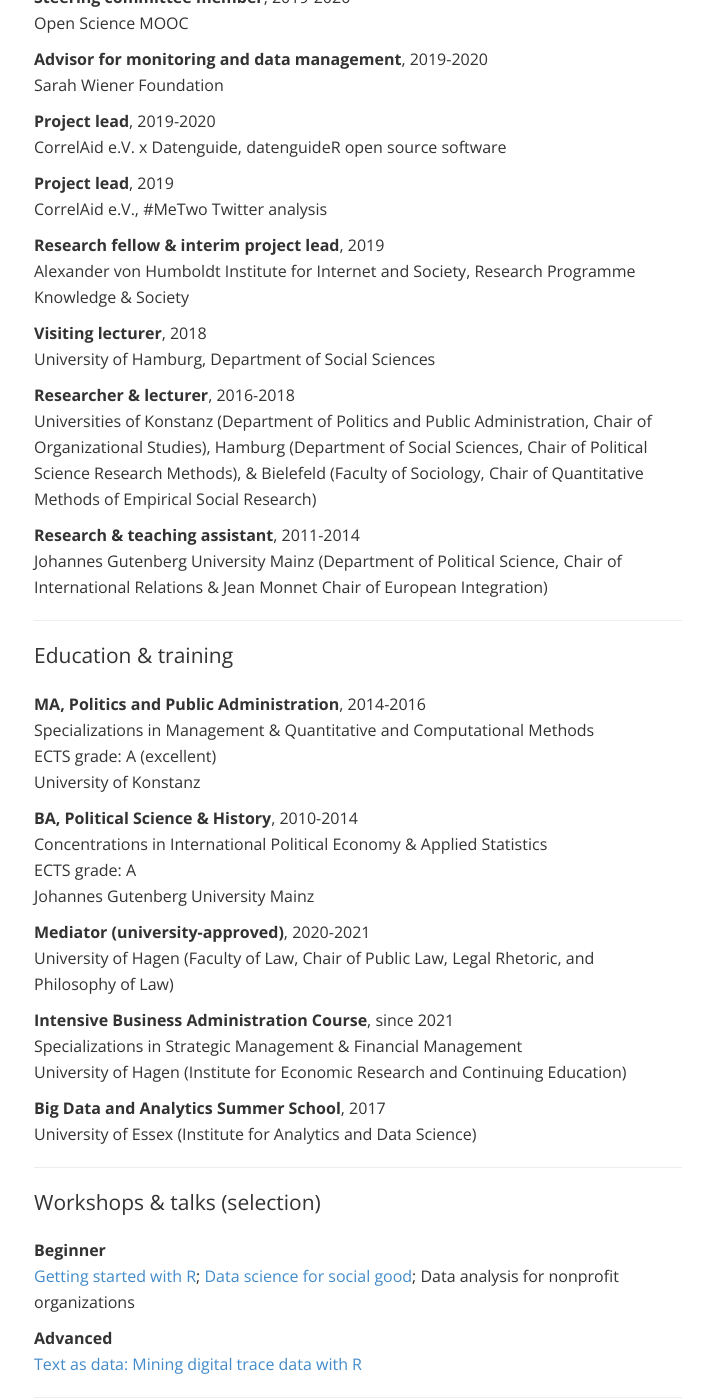
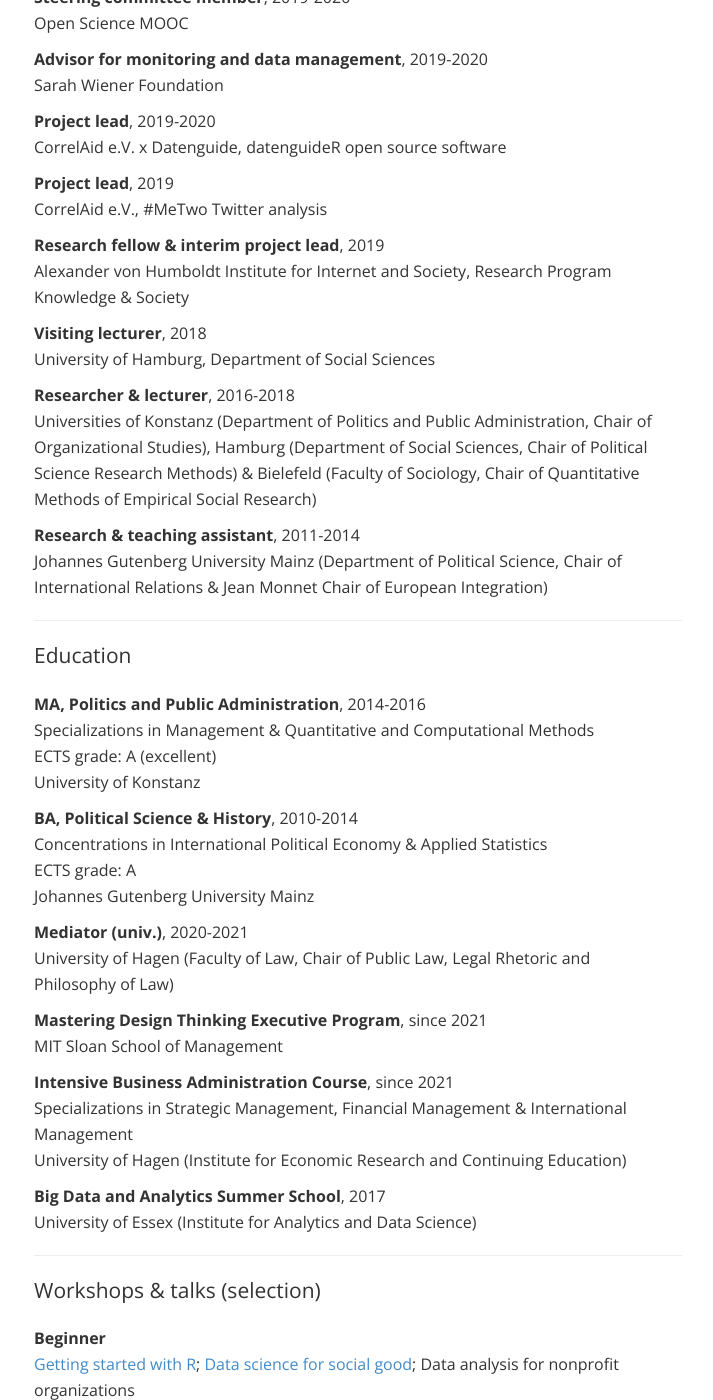
Before and after one commit to lhehnke/lhehnke.github.io, a Jekyll site: the page built from cv/index.html, in a window 1280 px wide and 1400 px high, scrolled down 578 px. Shown: the whole window, without its empty margins (282-995 px from the left). Built offline with Jekyll 4.4.1, drawn with Linux system fonts in a browser that asks for light colours; nearby versions of some CDN libraries; some of the changed text lies outside the part shown.

Commit message:
Keeping pace with change :white_check_mark:

```diff
--- a/cv/index.html
+++ b/cv/index.html
@@ -48,13 +45,13 @@
 				CorrelAid e.V., #MeTwo Twitter analysis</p>
 
     <p><strong>Research fellow & interim project lead</strong>, 2019<br>
-				Alexander von Humboldt Institute for Internet and Society, Research Programme Knowledge & Society</p>
+				Alexander von Humboldt Institute for Internet and Society, Research Program Knowledge & Society</p>
 
     <p><strong>Visiting lecturer</strong>, 2018<br>
 				University of Hamburg, Department of Social Sciences</p>
 
     <p><strong>Researcher & lecturer</strong>, 2016-2018<br>
-				Universities of Konstanz (Department of Politics and Public Administration, Chair of Organizational Studies), Hamburg (Department of Social Sciences, Chair of Political Science Research Methods), & Bielefeld (Faculty of Sociology, Chair of Quantitative Methods of Empirical Social Research)</p>
+				Universities of Konstanz (Department of Politics and Public Administration, Chair of Organizational Studies), Hamburg (Department of Social Sciences, Chair of Political Science Research Methods) & Bielefeld (Faculty of Sociology, Chair of Quantitative Methods of Empirical Social Research)</p>
 
     <p><strong>Research & teaching assistant</strong>, 2011-2014<br>
 				Johannes Gutenberg University Mainz (Department of Political Science, Chair of International Relations & Jean Monnet Chair of European Integration)</p>
@@ -62,7 +59,7 @@
 				    <hr>
 
 
-    <p class="lead">Education & training</p>
+    <p class="lead">Education</p>
 
     <p><strong>MA, Politics and Public Administration</strong>, 2014-2016<br>
         Specializations in Management & Quantitative and Computational Methods<br>
@@ -74,12 +71,17 @@
         ECTS grade: A<br>
 				Johannes Gutenberg University Mainz</p>
 
-    <p><strong>Mediator (university-approved)</strong>, 2020-2021<br>
-				University of Hagen (Faculty of Law, Chair of Public Law, Legal Rhetoric, and <br>Philosophy of Law)</p>
+    <p><strong>Mediator (univ.)</strong>, 2020-2021<br>
+				University of Hagen (Faculty of Law, Chair of Public Law, Legal Rhetoric and <br>Philosophy of Law)</p>
+
+    <p><strong>Mastering Design Thinking Executive Program</strong>, since 2021<br>
+				MIT Sloan School of Management</p>
 
     <p><strong>Intensive Business Administration Course</strong>, since 2021<br>
-        Specializations in Strategic Management & Financial Management<br>
+        Specializations in Strategic Management, Financial Management & International Management<br>
 				University of Hagen (Institute for Economic Research and Continuing Education)</p>
+
+
 
     <p><strong>Big Data and Analytics Summer School</strong>, 2017<br>
 				University of Essex (Institute for Analytics and Data Science)</p>
--- a/index.html
+++ b/index.html
@@ -6,7 +6,7 @@
 projects: passive
 links: passive
 contact: passive
-description: Home base of Lisa Hehnke, a freelance consultant, data scientist, and trainer from Berlin, Germany.
+description: Home base of Lisa Hehnke, a freelance "Jill of all trades, master of some" from Berlin, Germany.
 
 
 ---
```
Also changed, not shown: other parts of cv/index.html (+3 -6 lines), other parts of index.html (+1 -1 lines).
